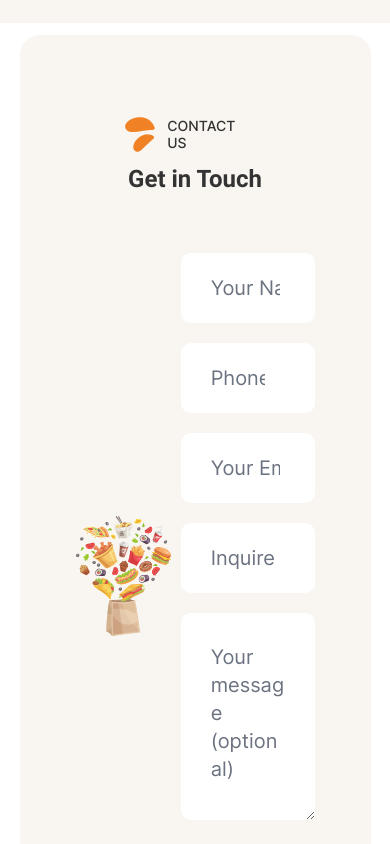
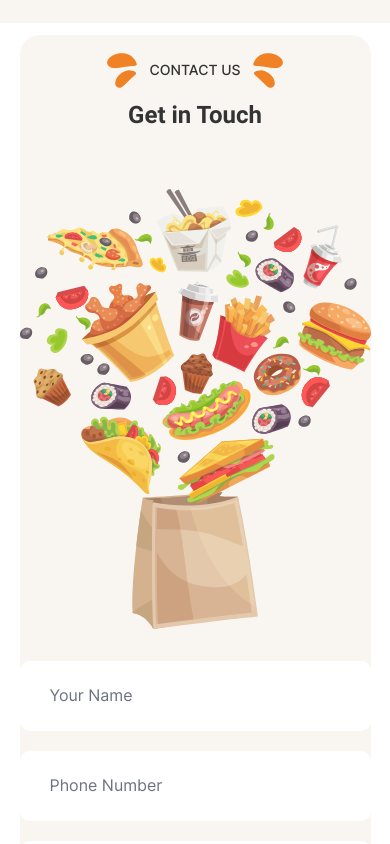
Before and after one commit to ProgrammerAlok/g-nine, a React (Vite) app: page / in a window 390 px wide. Shown: the part 6060-6904 px from the top of the page. Built offline with nearby package versions, Linux system fonts and the light colour scheme.

Commit message:
ContactUs page responsive done

```diff
--- a/src/components/Input/index.jsx
+++ b/src/components/Input/index.jsx
@@ -40,7 +40,7 @@ const Input = React.forwardRef(
     return (
       <>
         <div
-          className={`${className} flex items-center justify-center text-gray-600_02 font-inter text-xl bg-white-A700 rounded-[10px] ${shapes[shape] || ""} ${variants[variant]?.[color] || variants[variant] || ""} ${sizes[size] || ""}`}
+          className={`${className} flex items-center justify-center text-gray-600_02 font-inter font-[400] text-[20px] leading-[28px] md:text-[16px] md:leading-[19.36px] bg-white-A700 rounded-[10px] ${shapes[shape] || ""} ${variants[variant]?.[color] || variants[variant] || ""} ${sizes[size] || ""}`}
         >
           {!!label && label}
           {!!prefix && prefix}
--- a/src/components/TextArea/index.jsx
+++ b/src/components/TextArea/index.jsx
@@ -32,7 +32,7 @@ const TextArea = React.forwardRef(
     return (
       <textarea
         ref={ref}
-        className={`${className} ${shapes[shape] || ""} ${sizes[size] || ""} ${variants[variant] || ""}`}
+        className={`font-inter font-[400] text-[20px] leading-[28px] md:text-[16px] md:leading-[19.36px] ${className} ${shapes[shape] || ""} ${sizes[size] || ""} ${variants[variant] || ""}`}
         name={name}
         onChange={handleChange}
         placeholder={placeholder}
--- a/src/pages/ContactUs/index.jsx
+++ b/src/pages/ContactUs/index.jsx
@@ -13,7 +13,7 @@ const ContactUs = () => {
 
 export const ContactUsForm = () => {
   return (
-    <div className="flex flex-col items-center justify-center max-w-[1440px] w-[90%] mx-auto gap-[60px] px-14 py-20 bg-gray-100 rounded-[20px] mb-[8rem] ">
+    <div className="flex flex-col items-center justify-center max-w-[1440px] w-[90%] mx-auto gap-[60px] px-14 py-20 md:px-0 md:py-4 bg-gray-100 rounded-[20px] mb-[8rem] ">
       <div className="flex flex-col items-center justify-start w-[100%] gap-[11px]">
         <div className="flex flex-row justify-center items-center w-3/5 gap-2.5">
           <Img
@@ -30,19 +30,23 @@ export const ContactUsForm = () => {
               CONTACT US
             </Text>
           </a>
-          <div className="flex w-9 h-[29px]" />
+          <Img
+            src="images/img_svg.svg"
+            alt="svg_twentynine"
+            className="h-[39px] scale-x-[-1]"
+          />
         </div>
         <Heading size="2xl" as="h1">
           Get in Touch
         </Heading>
       </div>
-      <div className="flex flex-row justify-between items-center w-full">
+      <div className="flex md:flex-col md:gap-8 justify-between items-center w-full">
         <Img
           src="images/img_group_1000003806.svg"
           alt="image_four"
-          className="w-[40%] opacity-0.9"
+          className="w-[40%] md:w-full opacity-0.9"
         />
-        <div className="flex flex-col items-start justify-start w-[56%] gap-[30px]">
+        <div className="flex flex-col items-start justify-start w-[56%] md:w-full gap-[30px]">
           <div className="flex flex-col items-center justify-start w-full gap-5">
             <Input
               type="text"
@@ -70,7 +74,7 @@ export const ContactUsForm = () => {
             <TextArea
               name="group241"
               placeholder="Your message (optional)"
-              className="w-full text-gray-600_02 font-inter"
+              className="w-full text-gray-600_02"
             />
           </div>
           <Button
```
